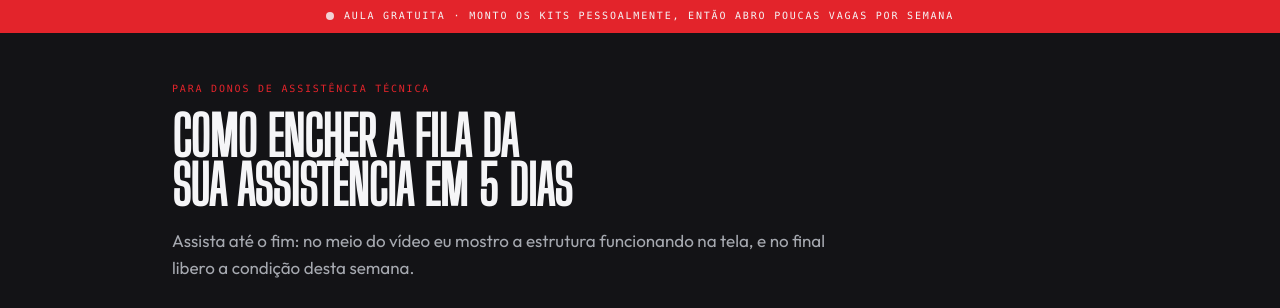
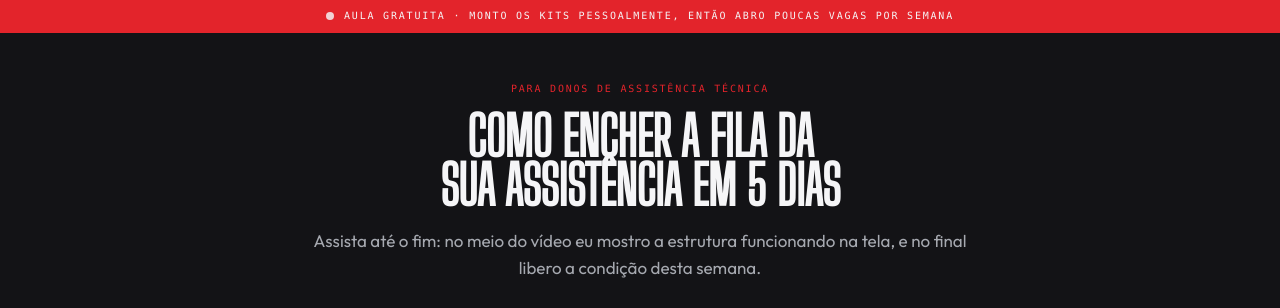
Before and after one commit to KhronusxD/ermarketing, a React (Vite) app: page /kit-aula in a window 1280 px wide. Shown: the top 308 px of the page. Built offline with nearby package versions, Linux system fonts and the light colour scheme; grey boxes are pictures that could not be loaded.

Commit message:
kit-aula: hero centralizada
A página é uma coluna só, com o player no meio. O texto alinhado à
esquerda criava uma borda que nada abaixo dele acompanhava.

```diff
--- a/components/KitAssistencia/Aula.tsx
+++ b/components/KitAssistencia/Aula.tsx
@@ -154,18 +154,23 @@ const Aula: React.FC = () => {
             </div>
 
             <main className="max-w-[1000px] mx-auto px-5 md:px-8 py-8 md:py-12">
+                {/* Centralizado: a página inteira é uma coluna só, com o
+                    player no meio. Texto alinhado à esquerda criava uma
+                    borda que nada embaixo acompanhava. */}
+                <div className="text-center">
                     <span className={`${LABEL} block mb-4`} style={{ color: RED }}>
                         Para donos de assistência técnica
                     </span>
 
-                <h1 className={`${DISPLAY} text-[clamp(30px,5.6vw,54px)] max-w-[20ch] mb-4`}>
+                    <h1 className={`${DISPLAY} text-[clamp(30px,5.6vw,54px)] max-w-[20ch] mx-auto mb-4`}>
                         Como encher a fila da sua assistência em 5 dias
                     </h1>
 
-                <p className="text-[15px] md:text-[17px] leading-relaxed max-w-2xl mb-7" style={{ color: MUTED }}>
+                    <p className="text-[15px] md:text-[17px] leading-relaxed max-w-2xl mx-auto mb-7" style={{ color: MUTED }}>
                         Assista até o fim: no meio do vídeo eu mostro a estrutura funcionando
                         na tela, e no final libero a condição desta semana.
                     </p>
+                </div>
 
                 {/* ─── Player ─── */}
                 <div
```
Lines whose indentation alone changed are shown as unchanged.
